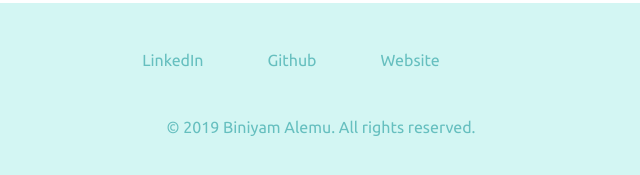
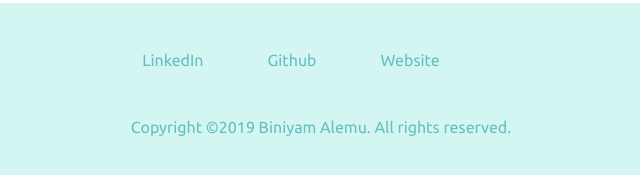
Before and after one commit to binieth/biniyam.github.io, a plain HTML site: page index.html in a window 1280 px wide. Shown: the part 2924-3099 px from the top of the page, 319-959 px from the left. Drawn offline with Linux system fonts and the light colour scheme.

Commit message:
changed my footer copy right to use javascript instead of html/css

```diff
--- /dev/null
+++ b/app.js
@@ -0,0 +1,5 @@
+var today = new Date();
+var year = today.getFullYear();
+
+var curentYear = document.getElementById("copy-right");
+curentYear.innerHTML = '<p> Copyright &copy;' + year + ' <a class="footer-name" href="index.html"> Biniyam Alemu. </a>' + ' All rights reserved.' + '</p>';
--- a/css/style.css
+++ b/css/style.css
@@ -167,7 +167,7 @@ button:hover {
 
 }
 
-.copy-right {
+#copy-right {
     padding: 2rem 0;
     text-align: center;
     color: #66BFBF;
--- a/index.html
+++ b/index.html
@@ -65,10 +65,13 @@
         <a class="footer-link" href="https://www.linkedin.com/in/biniyam-alemu/" target="_blank">LinkedIn</a>
         <a class="footer-link" href="https://github.com/binieth" target="_blank">Github</a>
         <a class="footer-link" href="https://marconphotography.pixieset.com" target="_blank">Website</a>
-        <p class="copy-right">© 2019 <a class="footer-name" href="index.html"> Biniyam Alemu.</a> All rights reserved.</p>
+        <footer id="copy-right"> </footer>
     </div>
 
 
+<script src="./app.js"></script>
 </body>
 
 </html>
+<!-- footer alternative. -->
+<!-- <p class="copy-right">© 2019 <a class="footer-name" href="index.html"> Biniyam Alemu.</a> All rights reserved.</p> -->
```
